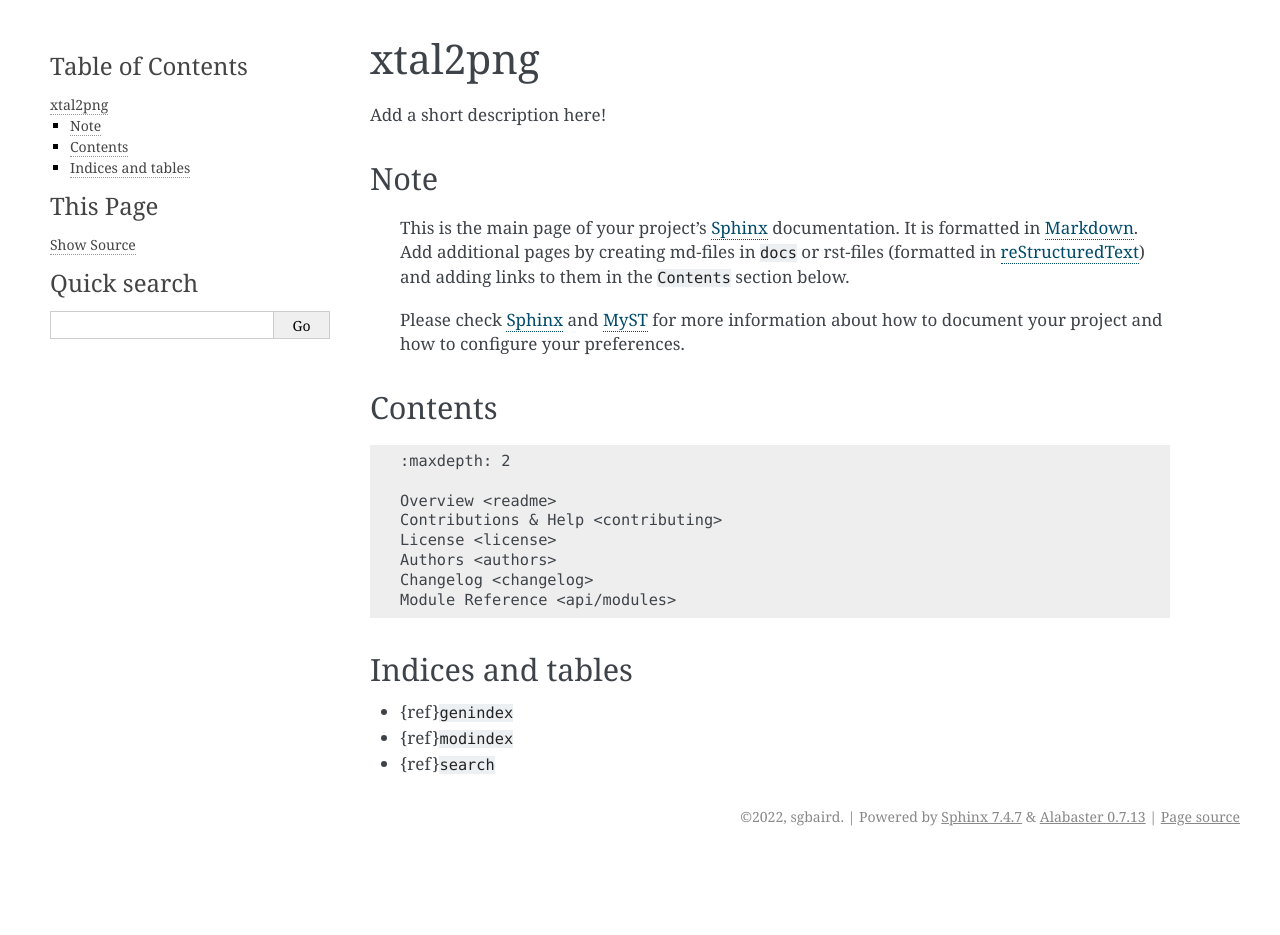
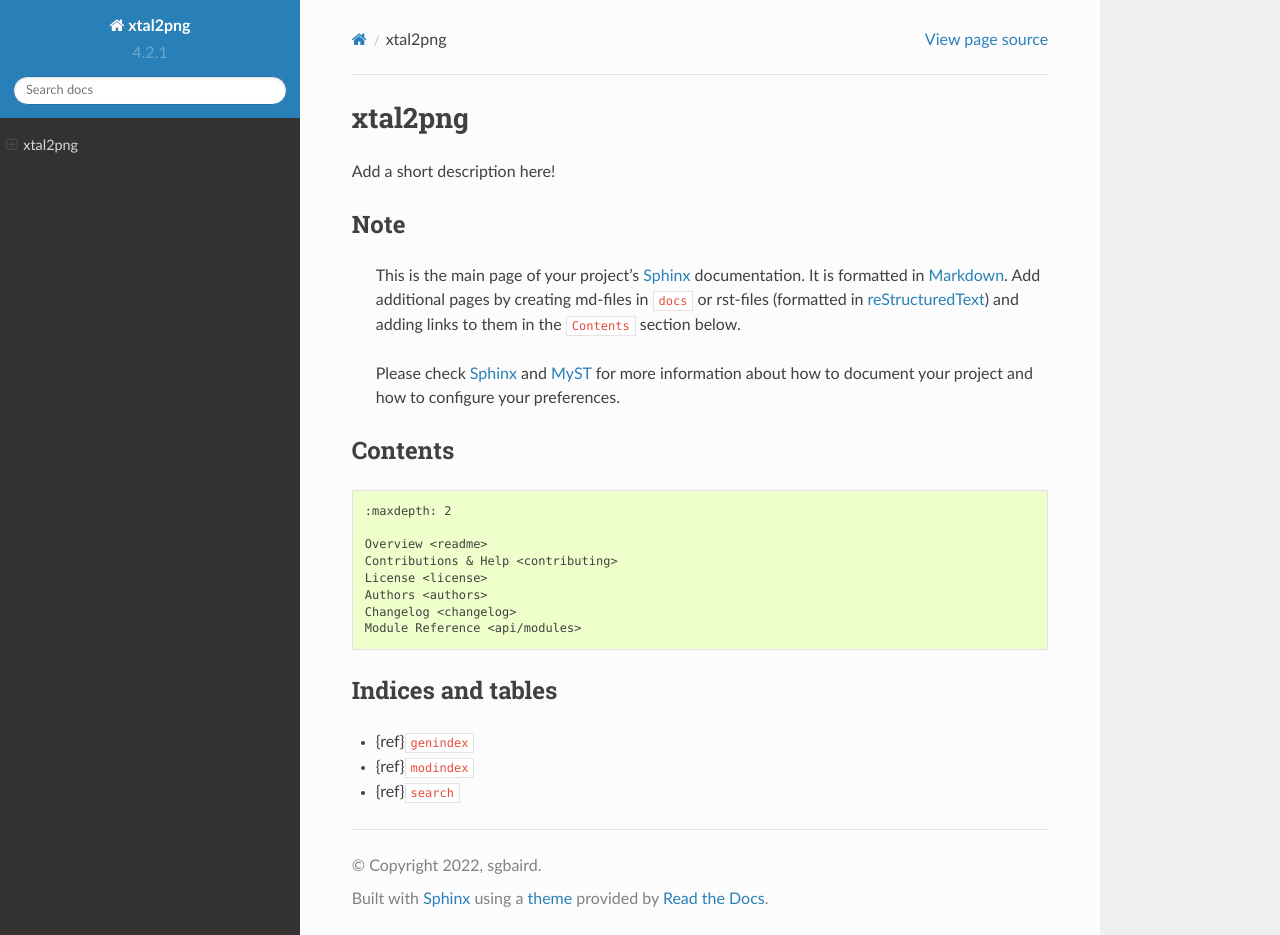
Before and after one commit to sparks-baird/xtal2png, a Sphinx documentation site: the page built from docs/index.md, in a window 1280 px wide and 935 px high. Built offline with Sphinx 7.4.7 and the Read the Docs theme 2.0.0, drawn with Linux system fonts in a browser that asks for light colours.

Commit message:
Update conf.py

```diff
--- a/docs/conf.py
+++ b/docs/conf.py
@@ -54,6 +54,8 @@ try:
 except Exception as e:
     print("Running `sphinx-apidoc` failed!\n{}".format(e))
 
+import sphinx_rtd_theme  # noqa
+
 # -- General configuration ---------------------------------------------------
 
 # If your documentation needs a minimal Sphinx version, state it here.
@@ -72,6 +74,8 @@ extensions = [
     "sphinx.ext.ifconfig",
     "sphinx.ext.mathjax",
     "sphinx.ext.napoleon",
+    "sphinx_rtd_theme",
+    "sphinx_copybutton",
 ]
 
 # Add any paths that contain templates here, relative to this directory.
@@ -147,7 +151,7 @@ exclude_patterns = ["_build", "Thumbs.db", ".DS_Store", ".venv"]
 # default_role = None
 
 # If true, '()' will be appended to :func: etc. cross-reference text.
-# add_function_parentheses = True
+add_function_parentheses = True
 
 # If true, the current module name will be prepended to all description
 # unit titles (such as .. function::).
@@ -174,15 +178,12 @@ todo_emit_warnings = True
 
 # The theme to use for HTML and HTML Help pages.  See the documentation for
 # a list of builtin themes.
-html_theme = "alabaster"
+html_theme = "sphinx_rtd_theme"
 
 # Theme options are theme-specific and customize the look and feel of a theme
 # further.  For a list of options available for each theme, see the
 # documentation.
-html_theme_options = {
-    "sidebar_width": "300px",
-    "page_width": "1200px"
-}
+html_theme_options = {"sidebar_width": "300px", "page_width": "1200px"}
 
 # Add any paths that contain custom themes here, relative to this directory.
 # html_theme_path = []
```
